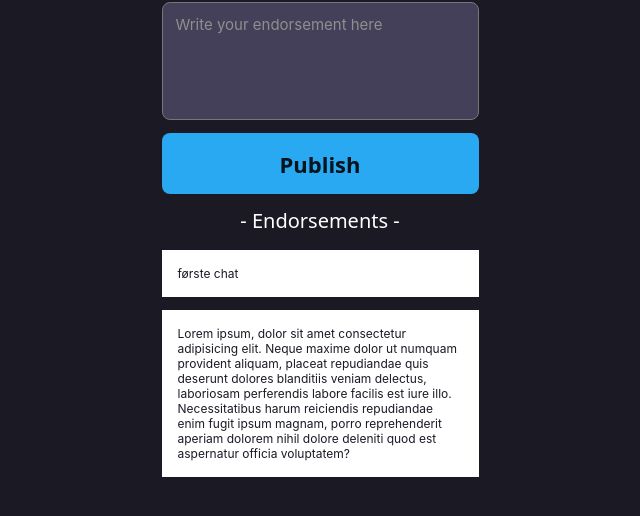
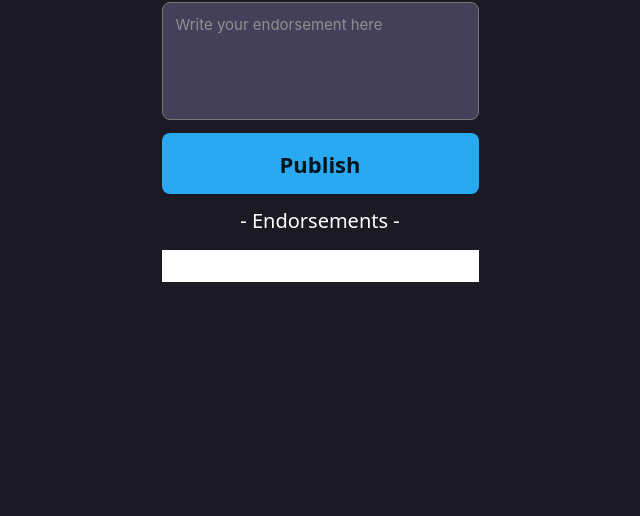
Before and after one commit to tordvb10/WeAreTheChampions, a website built with Vite: page index.html in a window 1280 px wide. Both pictures are taken after a click on the button "Publish". Shown: the part 200-716 px from the top of the page, without its empty margins (320-960 px from the left). Built offline with nearby package versions, Linux system fonts and the light colour scheme.

Commit message:
2011231426

```diff
--- a/index.css
+++ b/index.css
@@ -57,6 +57,8 @@ h2 {
 
 ul {
   padding: 0;
+  display: flex;
+  flex-direction: column-reverse;
 }
 li {
   list-style-type: none;
--- a/index.html
+++ b/index.html
@@ -33,17 +33,7 @@
     ></textarea>
     <button type="submit">Publish</button>
     <h2>- Endorsements -</h2>
-    <ul id="chat">
-      <li>første chat</li>
-      <li>
-        Lorem ipsum, dolor sit amet consectetur adipisicing elit. Neque maxime
-        dolor ut numquam provident aliquam, placeat repudiandae quis deserunt
-        dolores blanditiis veniam delectus, laboriosam perferendis labore
-        facilis est iure illo. Necessitatibus harum reiciendis repudiandae enim
-        fugit ipsum magnam, porro reprehenderit aperiam dolorem nihil dolore
-        deleniti quod est aspernatur officia voluptatem?
-      </li>
-    </ul>
+    <ul id="chat"></ul>
     <script src="index.js" type="module"></script>
   </body>
 </html>
--- a/index.js
+++ b/index.js
@@ -17,3 +17,31 @@ const db = getDatabase(app);
 const chatListInDB = ref(db, "chatList");
 
 const inputFieldEl = document.querySelector("textarea");
+focustextarea();
+const submitted = document.querySelector("button");
+const uls = document.getElementById("chat");
+
+submitted.addEventListener("click", function () {
+  const messageToSubmit = inputFieldEl.value;
+  let nyli = document.createElement("li");
+  nyli.innerText = messageToSubmit;
+  uls.appendChild(nyli);
+  inputFieldEl.value = "";
+});
+
+var input = document.getElementById("myInput");
+inputFieldEl.addEventListener("keypress", function (event) {
+  if (event.key === "Enter") {
+    event.preventDefault();
+    submitted.click();
+    focustextarea();
+  }
+});
+
+function slettchat() {
+  console.log("slett");
+}
+
+function focustextarea() {
+  inputFieldEl.focus();
+}
```
